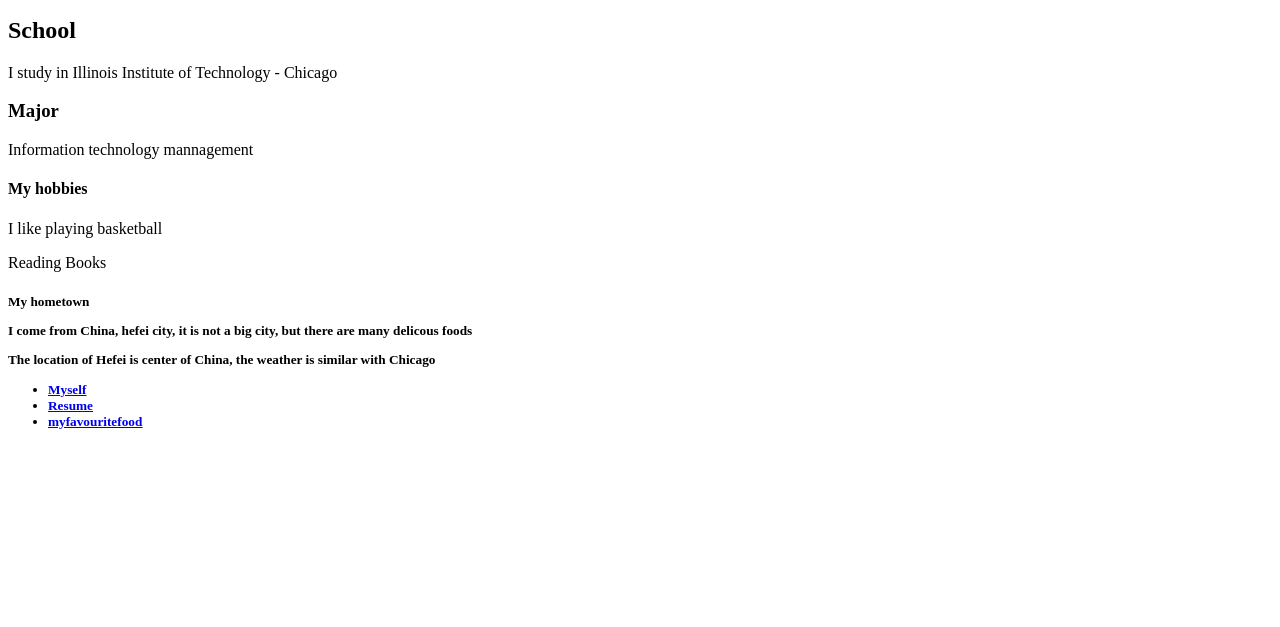
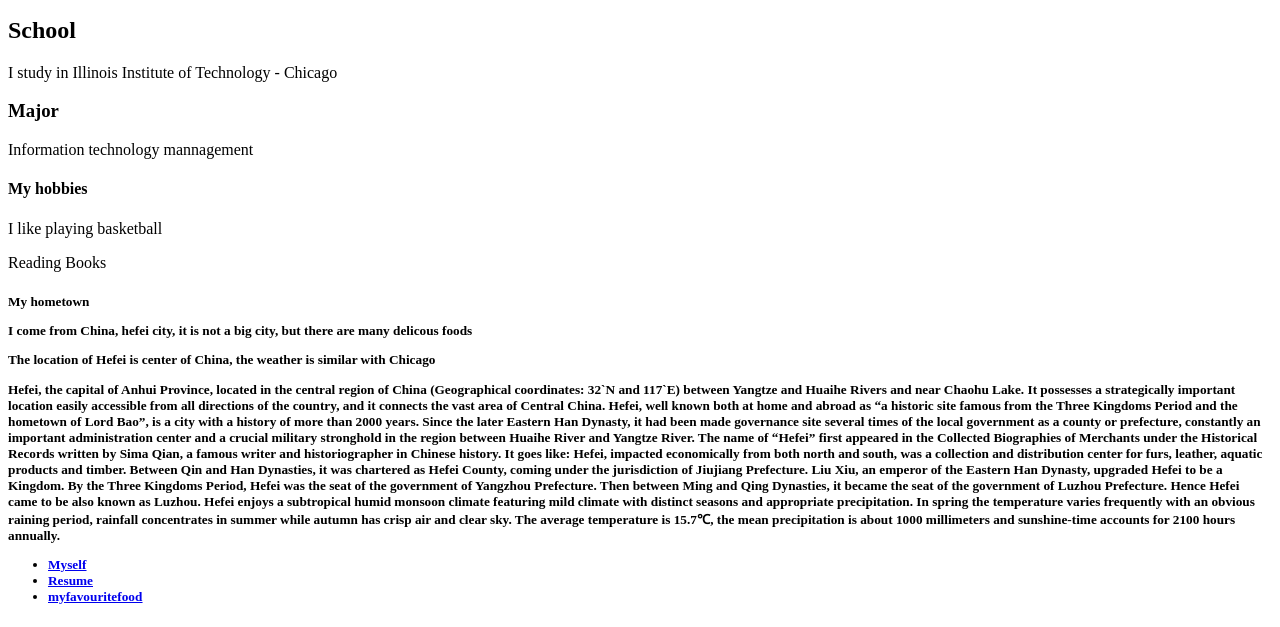
Before and after one commit to bbbbowenlu/project-1, a plain HTML site: page Myself.html in a window 1280 px wide. Shown: the part 473-1100 px from the top of the page. Before the commit the page ends 925 px from the top, so only its background shows below. Drawn offline with Linux system fonts and the light colour scheme.

Commit message:
Update Myself.html

```diff
--- a/Myself.html
+++ b/Myself.html
@@ -18,6 +18,10 @@
 	<h5>My hometown<h/5>
   <P>I come from China, hefei city, it is not a big city, but there are many delicous foods</p>
   <p>The location of Hefei is center of China, the weather is similar with Chicago</P>
+  <p>Hefei, the capital of Anhui Province, located in the central region of China (Geographical coordinates: 32`N and 117`E) between Yangtze and Huaihe Rivers and near Chaohu Lake. It possesses a strategically important location easily accessible from all directions of the country, and it connects the vast area of Central China.
+Hefei, well known both at home and abroad as “a historic site famous from the Three Kingdoms Period and the hometown of Lord Bao”, is a city with a history of more than 2000 years. Since the later Eastern Han Dynasty, it had been made governance site several times of the local government as a county or prefecture, constantly an important administration center and a crucial military stronghold in the region between Huaihe River and Yangtze River.
+The name of “Hefei” first appeared in the Collected Biographies of Merchants under the Historical Records written by Sima Qian, a famous writer and historiographer in Chinese history. It goes like: Hefei, impacted economically from both north and south, was a collection and distribution center for furs, leather, aquatic products and timber. Between Qin and Han Dynasties, it was chartered as Hefei County, coming under the jurisdiction of Jiujiang Prefecture. Liu Xiu, an emperor of the Eastern Han Dynasty, upgraded Hefei to be a Kingdom. By the Three Kingdoms Period, Hefei was the seat of the government of Yangzhou Prefecture. Then between Ming and Qing Dynasties, it became the seat of the government of Luzhou Prefecture. Hence Hefei came to be also known as Luzhou.
+Hefei enjoys a subtropical humid monsoon climate featuring mild climate with distinct seasons and appropriate precipitation. In spring the temperature varies frequently with an obvious raining period, rainfall concentrates in summer while autumn has crisp air and clear sky. The average temperature is 15.7℃, the mean precipitation is about 1000 millimeters and sunshine-time accounts for 2100 hours annually.</p>
 
 <ul>
 <li> <a href="Myself.html"><u>Myself</u></a> </li>
```
